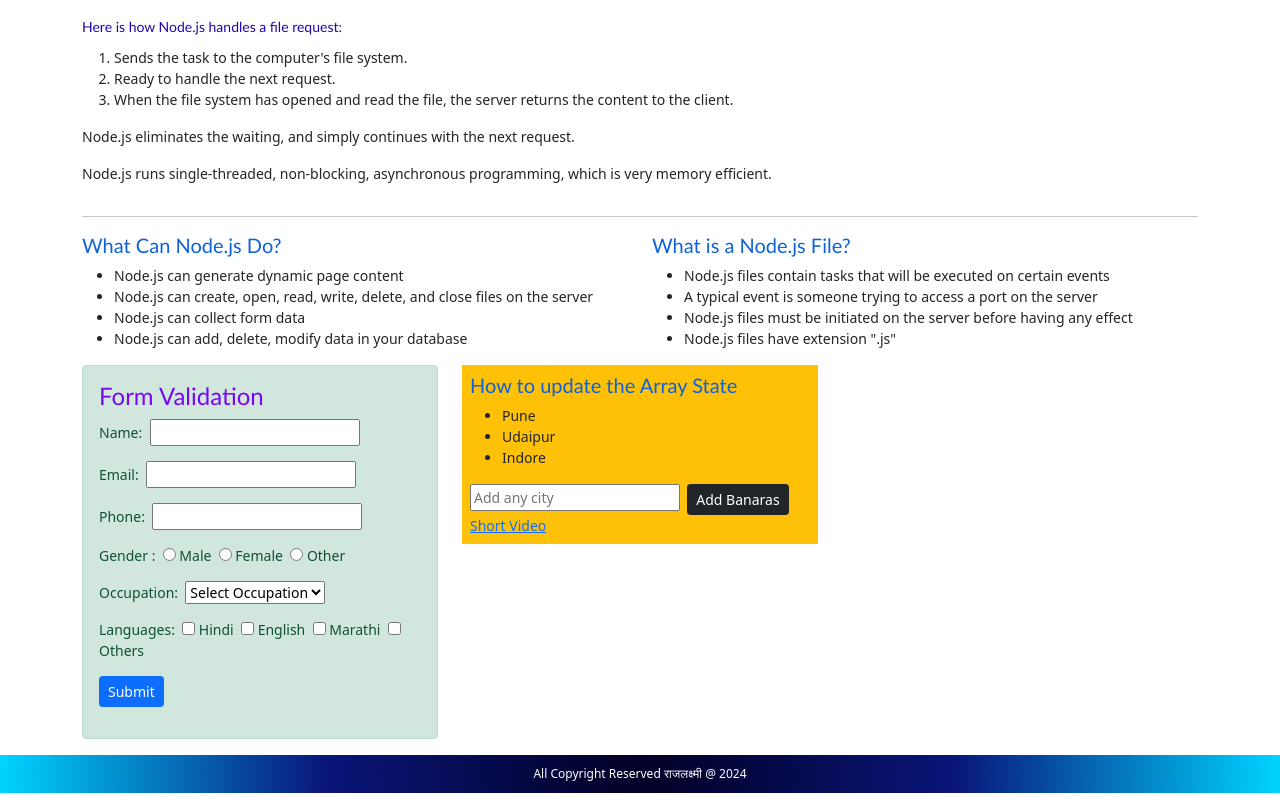
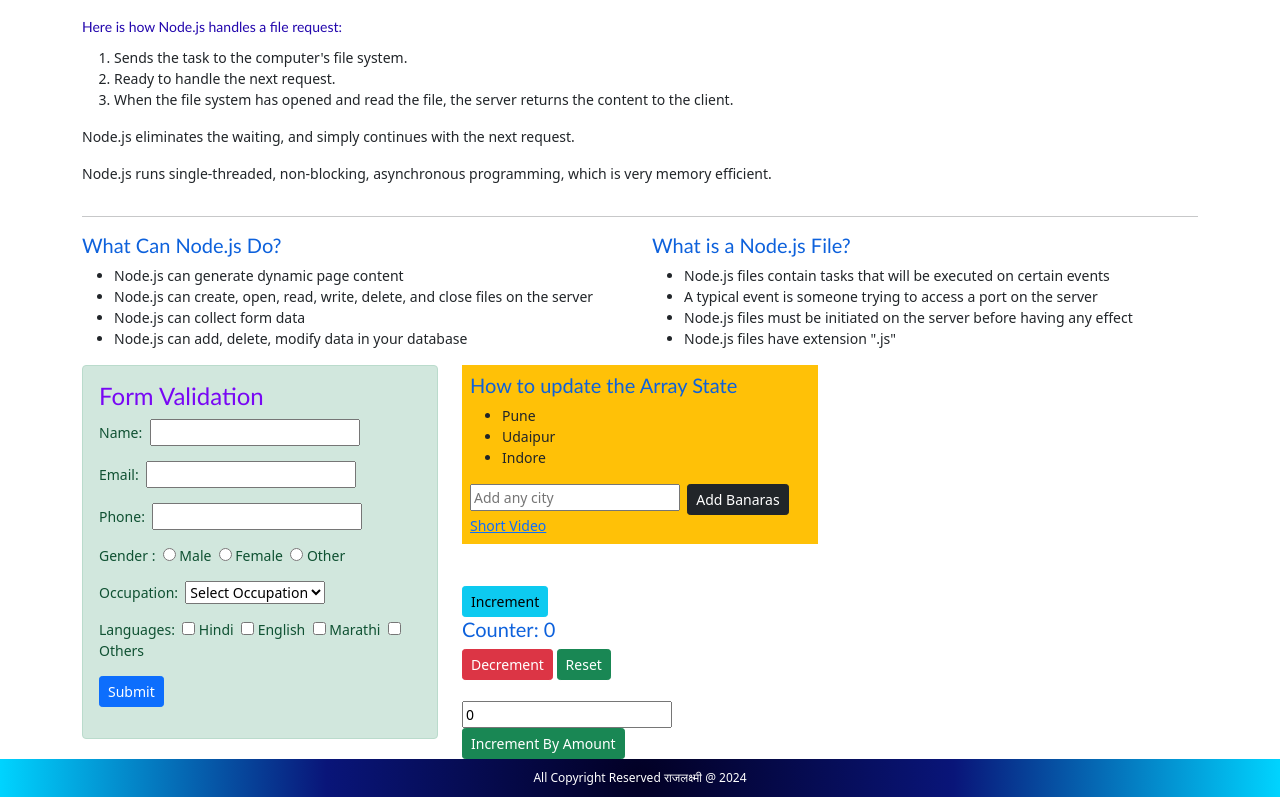
Before and after one commit to rakesh4288/Raj-Lakshmi-React, a React (Create React App) app: page /node-tutorial in a window 1280 px wide. Shown: the part 781-1578 px from the top of the page. Built offline with nearby package versions, Linux system fonts and the light colour scheme.

Commit message:
feat(redux): configuring the react redux

```diff
--- /dev/null
+++ b/src/Components/Counter.js
@@ -0,0 +1,55 @@
+import React, {useState} from 'react';
+import { useSelector, useDispatch } from 'react-redux';
+import { increment, decrement, reset, incrementByAmount } from '../features/counterSlice';
+
+const Counter = () => {
+    const [amount, setAmount] = useState(0);
+    const count = useSelector((state) => state.counter.value);
+    // conuter is basically name of slice
+    const dispatch = useDispatch();
+    // dispatch is just helping to go inside the store and finding the exact actio which we need to perform
+    const incrementByOne = () => {
+        dispatch(increment());
+    }
+
+    const decrementByOne = () => {
+        dispatch(decrement());
+    }
+
+    const resetCounter = () => {
+        dispatch(reset());
+    }
+
+    const handleAmount = (e) => {
+        console.log('handleAmount =', e.target.value);
+        const value = e.target.value;
+        setAmount(value);
+    }
+
+    const handleIncrementAmount = () => {
+        dispatch(incrementByAmount(amount));
+    }
+    return (
+        <div>
+            <br/><br/>
+            <div>
+                <button className='btn btn-info btn-sm' onClick={incrementByOne}>Increment</button>
+            </div>
+
+            <h5>Counter: {count}</h5>
+
+            <div>
+                <button className='btn btn-danger btn-sm' onClick={decrementByOne}>Decrement</button>
+                &nbsp;
+                <button className='btn btn-success btn-sm' onClick={resetCounter}>Reset</button>
+            </div>
+            <br/>
+            <div>
+                <input type='number' placeholder='Enter amount' value={amount} onChange={handleAmount} />
+                <button className='btn btn-success btn-sm' onClick={handleIncrementAmount}>Increment By Amount</button>
+            </div>
+        </div>
+    )
+}
+
+export default Counter;
--- a/src/Pages/LearningNode.jsx
+++ b/src/Pages/LearningNode.jsx
@@ -2,6 +2,7 @@ import React from "react";
 import AppImages from "../Assets";
 import FormValidation from "../Components/FormValidation";
 import ArrayState from "../Components/ArrayState";
+import Counter from "../Components/Counter";
 
 const LearningNode = () => {
     return (
@@ -111,6 +112,7 @@ const LearningNode = () => {
 
                         <div className="col-md-4">
                             <ArrayState />
+                            <Counter initialValue={0} />
                         </div>
                     </div>
                 </div>
--- a/src/Pages/ReactReduxPage.jsx
+++ b/src/Pages/ReactReduxPage.jsx
@@ -70,6 +70,16 @@ const ReactReduxPage = () => {
 
                     <div className="row">
                         <div className="col-xl-6 col-lg-6 col-md-5 col-sm-12">
+                            <div>
+                                <h6>Steps for configure Redux:</h6>
+                                <ul>
+                                    <li>Step 1: Firstly we need to create the store</li>
+                                    <li>Step 2: Wrap the react app by using provoder in index.js file</li>
+                                    <li>Step 3: Create the feature slice, This is the actual file where you need to create feature about common States</li>
+                                    <li>Step4: Register the slice feature with store.js file., This file needs all the slice registration</li>
+                                </ul>
+                            </div>
+                            <hr className="bg-primary"/>
                             <p>
                                 The <b>useSelector()</b> hook is primarily used for extracting the data from Redux store within the functional component. <b>useSelector()</b> takes a selector function as an argument. This function receiving the entire Redux store state and returning the specefic piece of data that the component needs.
                             </p>
@@ -86,6 +96,14 @@ const ReactReduxPage = () => {
                             <p>
                                 <img src={AppImages.useSelectorImg} alt='useSelectorImg' className='img-fluid' />
                             </p>
+
+                            <div>
+                                <h5>What are the action in Redux ?</h5>
+                                <p>
+                                    Actions are the plain JavaScript objects that have a type field. As mentioned earlier,
+                                    you can think of an action as an event that describes something that happened in the application.
+                                </p>
+                            </div>
                         </div>
                     </div>
                 </div>
@@ -98,6 +116,10 @@ const ReactReduxPage = () => {
                             <h4 className="text-white">What are the Reducers in Redux ?</h4>
                             <p className="text-white">
                                 In a simple way - Reducers are a function which is helping to getting the updated states from the reducer function. Because in Redux we are stroing the states in a common file and this common states are serving to the across application.
+                            </p>
+
+                            <p className="text-white">
+                                Reducers: As we know already, actions only tell what to do, but they don't tell how to do, so reducers are the pure functions that take the current state and action and return the new state and tell the store how to do. Store: The store is the object which holds the state of the application.27 Jan 2019
                             </p>
                         </div>
 
--- a/src/app/store.js
+++ /dev/null
@@ -1,6 +0,0 @@
-import { configureStore } from "@reduxjs/toolkit";
-import counterSlice from "../features/counterSlice";
-
-export const store = configureStore({
-  reducer: {counter:counterSlice},
-});
--- a/src/features/counterSlice.js
+++ b/src/features/counterSlice.js
@@ -1,30 +1,27 @@
-import { createSlice } from '@reduxjs/toolkit';
+import { createSlice } from '@reduxjs/toolkit'
 
-const initialState = {
+export const counterSlice = createSlice({
+  name: 'counter',
+  initialState: {
     value: 0,
-    // userData : {
-    //     useId: 'rshah79',
-    //     userName: 'Rakesh Shah',
-    //     userLocation: 'Pune India'
-    // }
-}
-
-export const counterSlice  = createSlice({
-    name: 'counter',
-    initialState,
+  },
   reducers: {
     increment: (state) => {
-            state.value = state.value + 1;
+      state.value += 1
     },
     decrement: (state) => {
-            state.value = state.value - 1;
+      state.value -= 1
     },
-        incrementByValue: (state, action) => {
-            state.value = state.value + action.payload
+    incrementByAmount: (state, action) => {
+      state.value += Number(action.payload)
     },
-    }
+    reset: (state) => {
+        state.value = 0
+    },
+  },
 })
 
-export const {increment, decrement, incrementByValue} = counterSlice.actions;
+// Action creators are generated for each case reducer function
+export const { increment, decrement, incrementByAmount, reset } = counterSlice.actions
 
 export default counterSlice.reducer
--- a/src/index.js
+++ b/src/index.js
@@ -4,7 +4,7 @@ import { BrowserRouter } from 'react-router-dom'
 import './index.css';
 import App from './App';
 import reportWebVitals from './reportWebVitals';
-import { store } from "./app/store";
+import { store } from "./redux/store";
 import { Provider } from "react-redux";
 
 const root = ReactDOM.createRoot(document.getElementById('root'));
--- /dev/null
+++ b/src/redux/store.js
@@ -0,0 +1,21 @@
+// import { configureStore } from "@reduxjs/toolkit";
+// import counterSlice from "../features/counterSlice";
+
+// export const store = configureStore({
+//   reducer: {counter:counterSlice},
+// });
+
+import { configureStore } from '@reduxjs/toolkit'
+import counterReducer from '../features/counterSlice'
+
+export const store = configureStore({
+  reducer: {
+    counter: counterReducer,
+  },
+})
+
+// Setps:
+// Create the store first
+// wrap the app by using provoder in index.js file
+// create slice
+// register the store
```
Also changed, not shown: 1 other file (tests, documents, lock files or other folders). Lines whose indentation alone changed are shown as unchanged.
